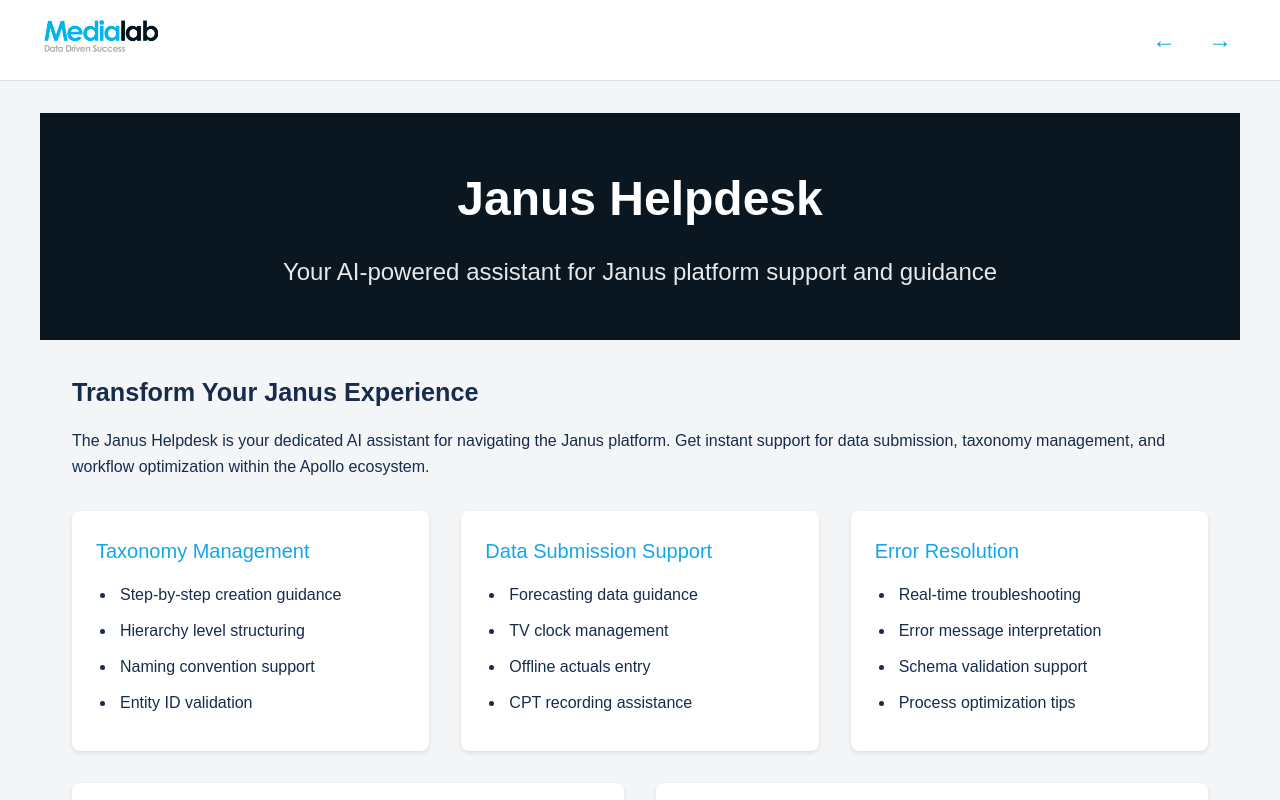
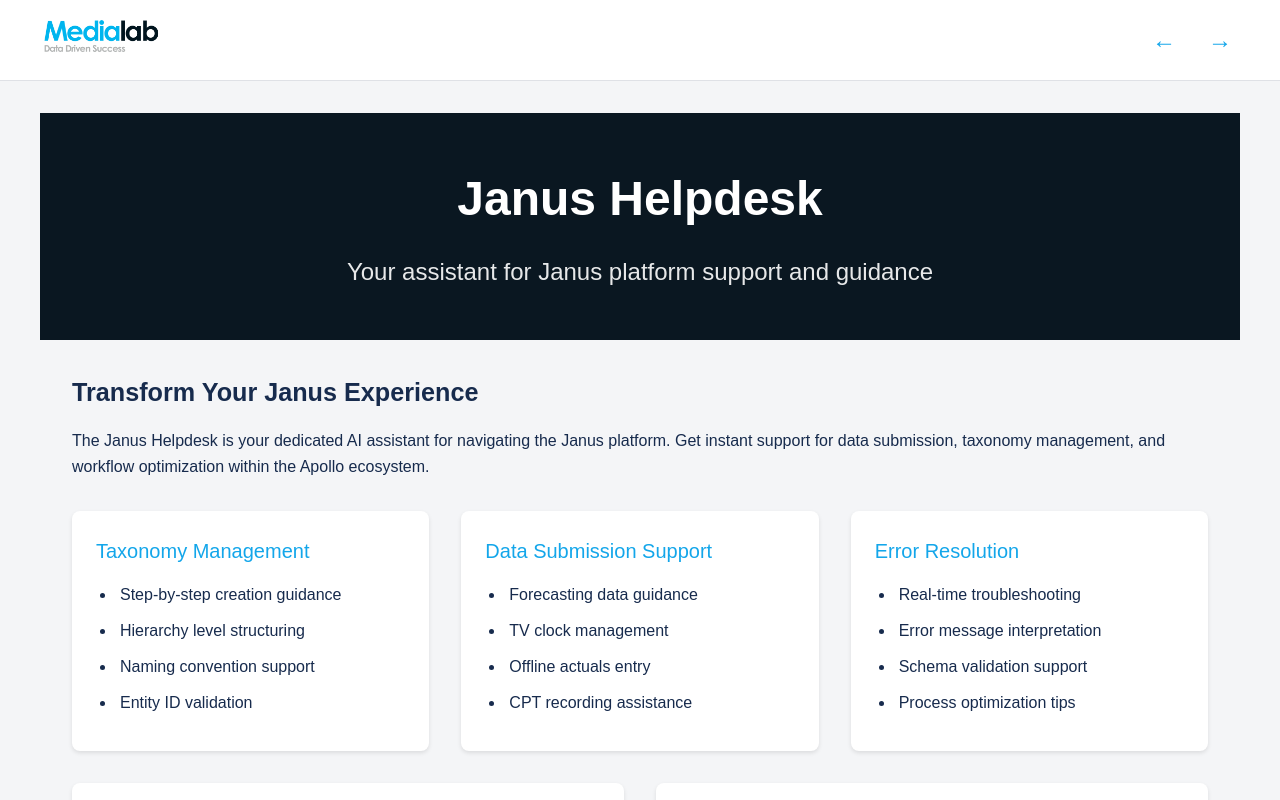
Before and after one commit to jasonlryan/mlbots-v2, a React (Vite) app: page /tools/janus-helpdesk in a window 1280 px wide. Shown: the top 800 px of the page. Built offline with nearby package versions, Linux system fonts and the light colour scheme; sample sign-in values are in the browser's storage.

Commit message:
Update Janus Helpdesk and Print Delivery Manager pages

```diff
--- a/src/pages/tools/JanusHelpdesk.tsx
+++ b/src/pages/tools/JanusHelpdesk.tsx
@@ -4,7 +4,7 @@
   return (
     <ToolPage
       title="Janus Helpdesk"
-      subtitle="Your AI-powered assistant for Janus platform support and guidance"
+      subtitle="Your assistant for Janus platform support and guidance"
       intro={{
         title: "Transform Your Janus Experience",
         description:
--- a/src/pages/tools/PrintDeliveryManager.tsx
+++ b/src/pages/tools/PrintDeliveryManager.tsx
@@ -44,7 +44,7 @@
         description: "Transform your print delivery workflow with:",
         items: [
           "Significant reduction in manual scheduling time",
-          "Enhanced accuracy in delivery documentation",
+          "Greater accuracy in delivery documentation",
           "Standardised process across all publications",
           "Simplified multi-region delivery coordination",
         ],
```
